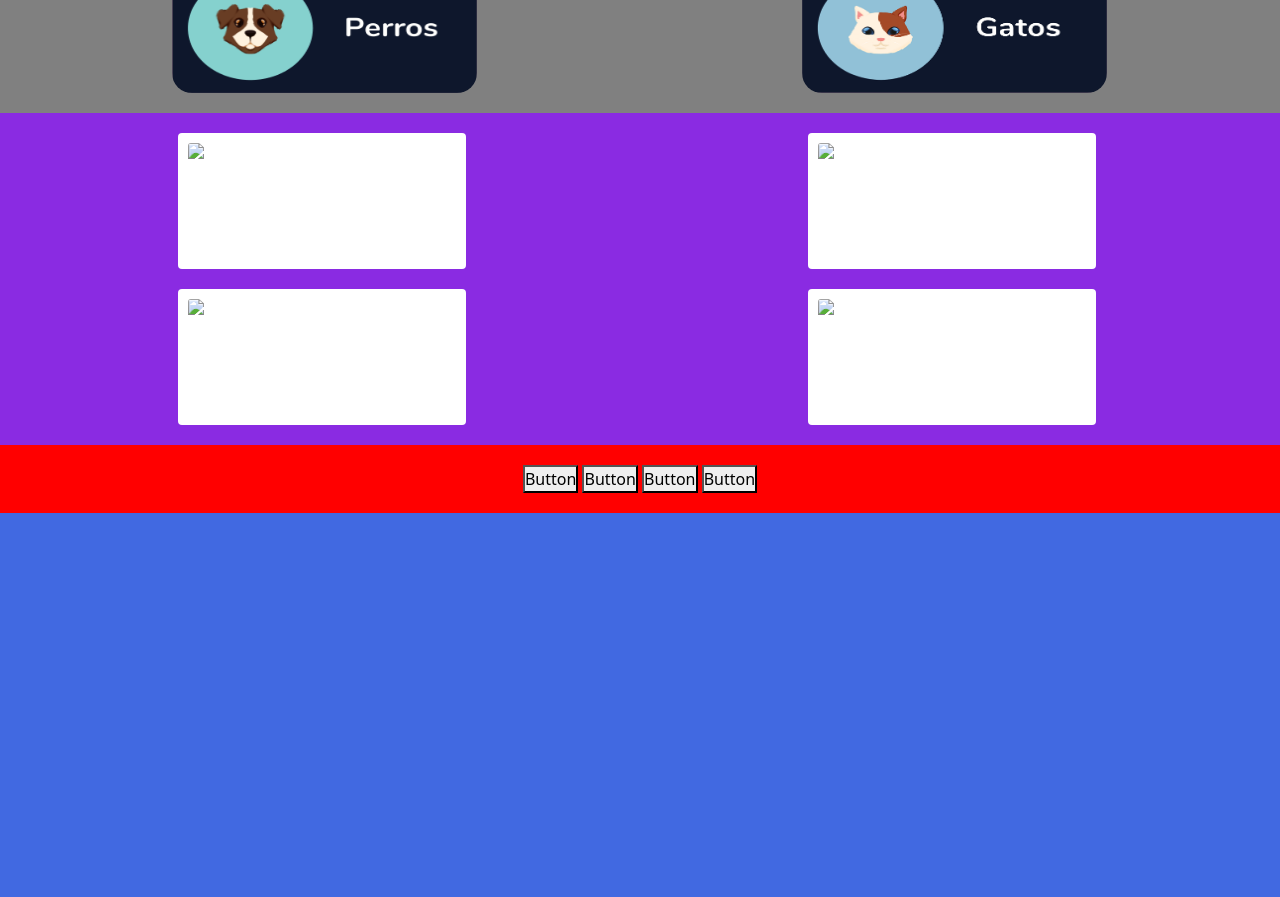
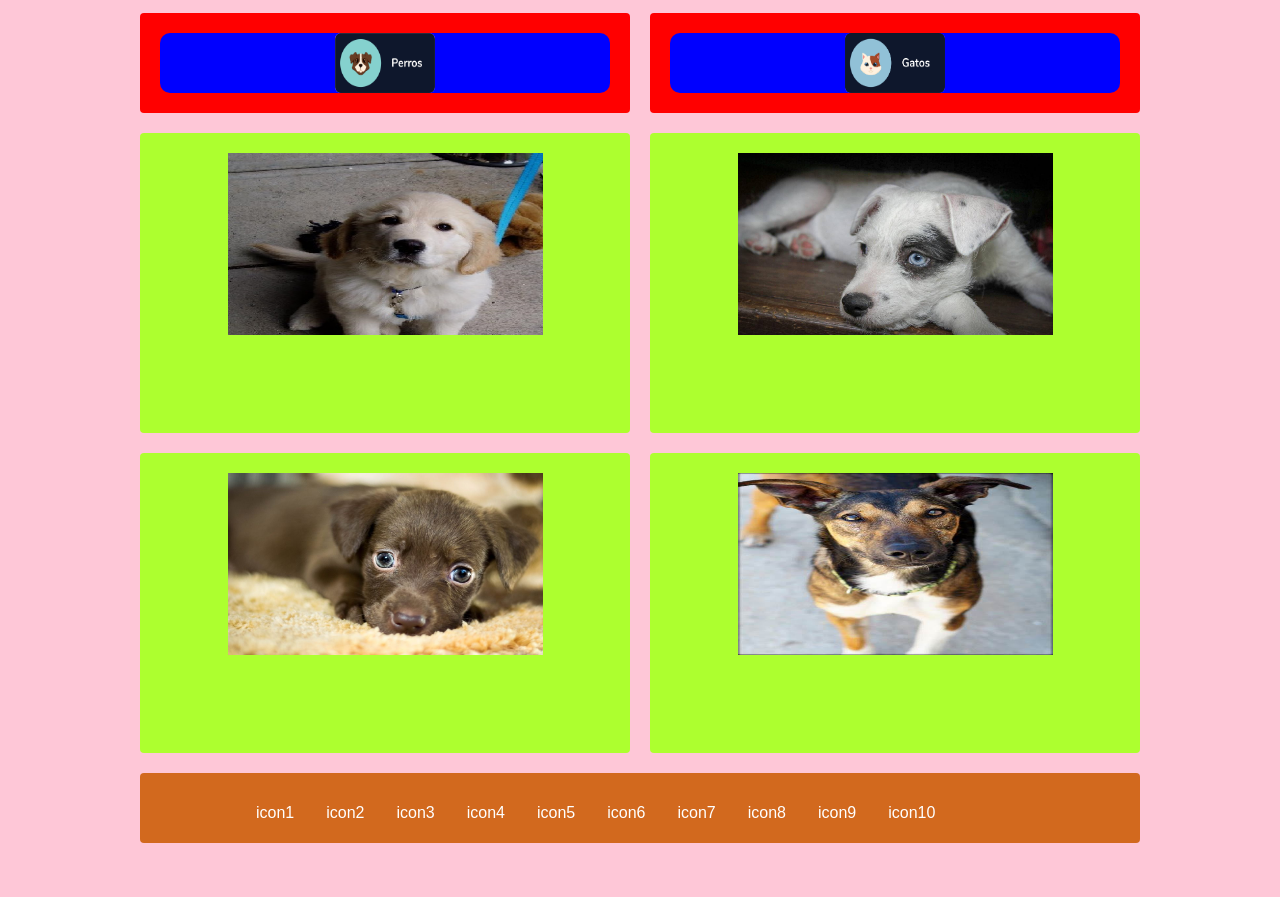
Before and after one commit to icesarandres/app_adopcion, a plain HTML site: page index.html in a window 1280 px wide. Shown: the part 159-1056 px from the top of the page. After the commit the page ends 1008 px from the top, so only its background shows below. Drawn offline with nearby package versions, Linux system fonts and the light colour scheme.

Commit message:
agregamos icons

```diff
--- a/css/style.css
+++ b/css/style.css
@@ -1,148 +1,185 @@
 *{
-    margin: 0px;
-    padding: 0px;
+    margin: 0;
+    padding: 0;
 }
 
-#container{
-
-    height: 1000px;
-    background: royalblue;
+body{
+    background: #FEC7D7;
+    color: black;
+    font-family:'Lucida Sans', 'Lucida Sans Regular', 'Lucida Grande', 'Lucida Sans Unicode', Geneva, Verdana, sans-serif;
+max-height: 720px;
 }
 
-#titulo{
+.contenedor{
+    width: 90%;
+    max-width: 1000px;
+    margin: 20px auto;
+    display: grid;
+    grid-gap: 20px;
+    grid-template-columns: repeat(2,1fr);
+    grid-template-rows: repeat(2,auto);
+}
+
+.contenedor .header,
+.contenedor .contenido1,
+.contenedor .contenido2,
+.contenedor .contenido3,
+.contenedor .contenido4,
+.contenedor .header2,
+.contenedor .contenido,
+.contenedor .footer{
+    background: white;
+    padding: 20px;
+    border-radius: 4px;
+}
+
+.contenedor .contenido1,
+.contenedor .contenido2,
+.contenedor .contenido3,
+.contenedor .contenido4{
+    height: 300px;
     text-align: center;
-    color: green;
+    justify-content: center;
+    align-items: center;
+}
+.contenedor .titulo{
+    background: gold;
+    color: black;
+    grid-column-start: 1;
+    grid-column-end: -1;
+    text-align: center;
+    justify-content: center;
+}
+.contenedor .header{
+    background: red;
+    grid-column: span 1;
+}
+
+.contenedor .header2{
+    background: red;
+    color: black;
+    grid-column: 2/2;
+}
+
+.header .categ1{
+    background: blue;
+    color: black;
+    grid-column:span 1;
+    text-align: center;
+    justify-content: center;
+    border-radius: 10px;
+}
+
+.catdog{
+    border-radius: 6px;
+}
+
+.header2 .categ2{
+    background: blue;
+    color: black;
+    grid-column:span 1;
+    text-align: center;
+    justify-content: center;
+    border-radius: 10px;
+}
+
+.catdog:hover{
+    width: 110px;
+}
+
+.contenedor .contenido1{
+    grid-column: span 1;
+    background: greenyellow;
+    text-align: center;
+    justify-content: center;
+    align-items: center;
+}
+.contenedor .contenido2{
+    grid-column: span 1;
+    background: greenyellow;
+}
+.contenedor .contenido3{
+    grid-column: span 1;
+    background: greenyellow;
+}
+.contenedor .contenido4{
+    grid-column: span 1;
+    background: greenyellow;
 }
 
 
-#subtitulo{
-    text-align: center;
-    color: green;
+.contenedor .footer{
+    background: chocolate;
+    color: cornsilk;
+    grid-column: span 2;
 }
 
-.gridContainer{
-    display: grid;
-    background: red;
-   /* grid-template-columns: auto;*/
+.contenedor .footer .icon1{
+    background: chocolate;
+    color: cornsilk;
+    grid-column: 1/2;
 }
-/* Mostrar divison de grip borrar al final-*/
-.gridContainer div{
-    text-align: center;
-    color: white;
-    padding: 10px;
-    border: 2px  black;
+.contenedor .footer .icon2{
+    background: chocolate;
+    color: cornsilk;
+    grid-column: 4/2;
 }
-/* Grip Categoria menu--------------------*/
-.categ{
-    display: grid;
-    background: gray;
-    grid-template-columns: auto auto;
+
+/*Menu---------------------------------------*/
+
+p {
+    margin-bottom: 10px;
+  }
+  .navprincipal {
+    width: 90%;
+    margin: auto;
+    overflow:hidden;
+  }
 
 
-}
-
-/*--------------------------------------*/
-
-/* Menu de categoria---------------------*/
-.dogcat{
-    width: 50%;
-    height: 130px;
-    border-radius: 20px;
-}
-.catdog{
-    width: 50%;
-    height: 130px;
-    border-radius: 20px;
-}
-
-.dogcat:hover{
-    width: 40%;
-    height: 120px;
-    border-radius: 20px;
-}
-
-.catdog:hover{
-    width: 40%;
-    height: 120px;
-    border-radius: 20px;
-}
-/*--------------------------------------*/
+  nav {
+    float: left;
+  }
+  nav ul {
+    list-style: none;
+    overflow: hidden;
+  }
+  #nav-bar ul li {
+    float: left;
+    font-family: Arial, sans-serif;
+    font-size: 16px;
+  }
 
 
-/* Grip GALERIA---------------------------*/
-.galery{
-    display: grid;
-    background: blueviolet;
-    grid-template-columns: auto auto;
-    grid-row: auto auto;
-}
+  #nav-bar ul li .nav-link {
+    color: #fff;
+    text-decoration: none;
+  }
+  nav ul li:hover {
+    background: rgb(55, 170, 101);
+  }
 
-.imgdog1{
-    width: 50%;
-    margin: auto;
-    text-align: center;
-}
-.imgdog2{
-    width: 50%;
-    margin: auto;
-    text-align: center;
-}
+li{
+    text-decoration: none;
 
-.imgcat1{
-    width: 50%;
-    margin: auto;
-    text-align: center;
-}
-.imgcat2{
-    width: 50%;
-    margin: auto;
-    text-align: center;
 }
 
 
 
-/*--------------------------------------*/
-
-.botones{
-   /* display: grid;
-    background: green;
-    grid-template-columns: auto auto auto auto;  */
-}
-.boton1{
+.footer{
+float: right;
+  left:0%;
+  bottom:0px;
+  height:70px;
+  width:100%;
 
 }
 
-@media (max-width: 359px) {
-
-.dogcat{
-    width: 100%;
-    height: 60px;
-    border-radius: 20px;
-}
-.catdog{
-    width: 100%;
-    height: 60px;
-    border-radius: 20px;
-}
-.dogcat:hover{
-    width: 90%;
-    height: 50px;
-    border-radius: 20px;
+.nv9{
+    color: orange;
 }
 
-.catdog:hover{
-    width: 90%;
-    height: 50px;
-    border-radius: 20px;
-}
-
-
-.galery{
-    display: grid;
-    background: blueviolet;
-    grid-template-columns: auto ;
-    grid-row: auto ;
-}
+@media screen and (max-width:768px) {
 
 
 }
--- a/index.html
+++ b/index.html
@@ -11,95 +11,68 @@
     <title>Document</title>
 </head>
 <body>
-    <h1 id="titulo">Adopta una mascota adorable</h1>
+    <div class="contenedor">
+        <h1 class="titulo">APP DE ADOPCION</h1>
+        <h1 class="titulo">Categorias</h1>
+        <header class="header">
+            <div class="categ1">
 
-    <div id="container">
-        <div class="gridContainer">
-            <h2 id="subtitulo">Categorias</h2>
-            <div class="categ">
-
-                <div class="categ1">
-                    <img class="dogcat" src="img/dogcat2.png" alt="">
-
-                </div>
-                <div class="categ1">
-                    <img class="catdog"src="img/catdog.png" alt="">
-                </div>
-
-            </div>
-            <div class="galery">
-
-                <div class="imgdog1">
-
-                    <div class="card" style="width: 18rem;">
-                        <img src="..." class="card-img-top" alt="...">
-                        <div class="card-body">
-                          <p class="card-text">Some quick example text to build on the card title and make up the bulk of the card's content.</p>
-                        </div>
-                      </div>
+                <img class="catdog" src="img/dogcat2.png" width="100px" height="60px" alt="">
 
             </div>
 
-                <div class="imgcat1">
-                    <div class="card" style="width: 18rem;">
-                        <img src="..." class="card-img-top" alt="...">
-                        <div class="card-body">
-                          <p class="card-text">Some quick example text to build on the card title and make up the bulk of the card's content.</p>
+        </header>
+
+        <header class="header2">
+            <div class="categ2">
+
+                <img class="catdog" src="img/catdog.png" width="100px" height="60px" alt="">
+
             </div>
+        </header>
+
+
+        <div class="contenido1">
+            <a  href="#"><img class="" src="img/perro12.jpg" width="70%" height="70%" alt=""></a>
         </div>
+        <div class="contenido2">
+            <a  href="#"><img class="" src="img/perro2.jpg" width="70%" height="70%" alt=""></a>
         </div>
 
-                <div class="imgdog2">
-                    <div class="card" style="width: 18rem;">
-                        <img src="..." class="card-img-top" alt="...">
-                        <div class="card-body">
-                          <p class="card-text">Some quick example text to build on the card title and make up the bulk of the card's content.</p>
-                        </div>
-                      </div>
+        <div class="contenido3">
+            <a  href="#"><img class="" src="img/perro3.jpg" width="70%" height="70%" alt=""></a>
         </div>
 
-                <div class="imgcat2">
-                    <div class="card" style="width: 18rem;">
-                        <img src="..." class="card-img-top" alt="...">
-                        <div class="card-body">
-                          <p class="card-text">Some quick example text to build on the card title and make up the bulk of the card's content.</p>
-                        </div>
-                      </div>
+        <div class="contenido4">
+            <a  href="#"><img class="" src="img/perro4.jpg" width="70%" height="70%" alt=""></a>
         </div>
 
 
-            </div>
 
+        <footer class="footer">
+            <section class="navprincipal">
+                <nav id="nav-bar">
 
-            <div class="item3">
-                <div class="botones">
-                    <button class="boton1" type="button">Button</button>
-                    <button class="boton2" type="button">Button</button>
-                    <button class="boton3"type="button">Button</button>
-                    <button class="boton4" type="button">Button</button>
-                </div>
-
-            </div>
+                    <ul>
+                        <li class="nv1"><a class="nav-link" href="#linkproduct">icon1</a></li>
+                        <li class="nv2"><a class="nav-link" href="#linkproduct">icon2</a></li>
+                        <li class="nv3"><a class="nav-link" href="#linktelecom">icon3</a></li>
+                        <li class="nv4"><a class="nav-link" href="#linkitems">icon4</a></li>
+                        <li class="nv5"><a class="nav-link" href="#linkitems">icon5</a></li>
+                        <li class="nv6"><a class="nav-link" href="#linkitems">icon6</a></li>
+                        <li class="nv7"><a class="nav-link" href="#linkitems">icon7</a></li>
+                        <li class="nv8"><a class="nav-link" href="#linkitems">icon8</a></li>
+                        <li class="nv9"><a class="nav-link" href="#linkitems">icon9</a></li>
+                        <li class="nv10"><a class="nav-link" href="#linkitems">icon10</a></li>
+                      </ul>
+            </nav>
+            </section>
+        </footer>
 
 
 
 
     </div>
-
-
-
-
-
-    </div>
-
-
-
-
-
-
-
-
-
 
  <!--Enlace bootstrap 5 // JS -->
  <script src="https://cdn.jsdelivr.net/npm/@popperjs/core@2.9.2/dist/umd/popper.min.js" integrity="sha384-IQsoLXl5PILFhosVNubq5LC7Qb9DXgDA9i+tQ8Zj3iwWAwPtgFTxbJ8NT4GN1R8p" crossorigin="anonymous"></script>
@@ -111,5 +84,8 @@
  <!--------------------------------------------------------------------->
 
  <script src="js/script.js" type="module"></script>
+
 </body>
+
+
 </html>
```
Also changed, not shown: img/Component 1.svg (added), img/Component 2.svg (added), img/Ellipse 4.svg (added), img/Vector (1).svg (added), img/Vector.svg (added), img/perro1.jpg (added), img/perro12.jpg (added), img/perro2.jpg (added), img/perro3.jpg (added), img/perro4.jpg (added), img/perro5.jpg (added), img/perro6.jpg (added). Lines whose indentation alone changed are shown as unchanged.
